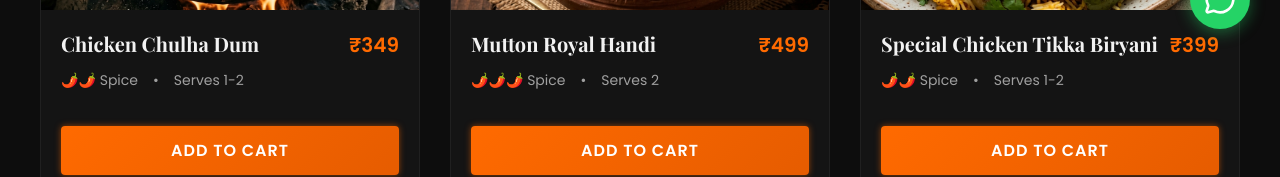
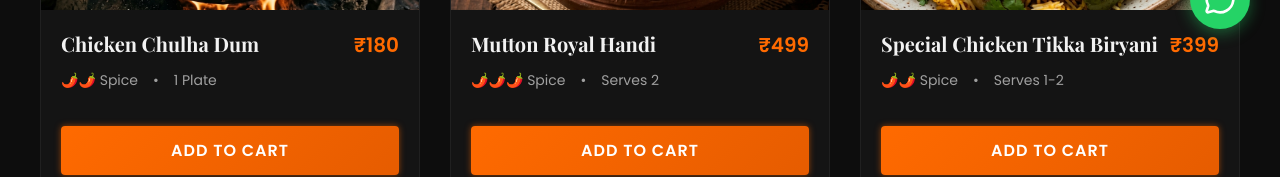
Before and after one commit to bizleap1/Chulha-Biryani-, a React (Vite) app: page /menu in a window 1280 px wide. Shown: the part 741-918 px from the top of the page. Built offline with nearby package versions, Linux system fonts and the light colour scheme.

Commit message:
Update Chicken Chulha Dum price to 180 per plate

```diff
--- a/src/pages/Home.jsx
+++ b/src/pages/Home.jsx
@@ -169,7 +169,7 @@ const Home = () => {
 
           <div style={{ display: 'grid', gridTemplateColumns: 'repeat(auto-fit, minmax(300px, 1fr))', gap: '30px' }}>
             {[
-              { name: 'Chicken Chulha Dum', price: '₹349', tag: '🔥 Most Ordered', img: '/images/chicken_chulha_dum.png' },
+              { name: 'Chicken Chulha Dum', price: '₹180', tag: '🔥 Most Ordered', img: '/images/chicken_chulha_dum.png' },
               { name: 'Mutton Royal Handi', price: '₹499', tag: '👑 Chef Special', img: '/images/mutton_royal_handi.png' },
               { name: 'Mutton Keema Dum', price: '₹549', tag: '⭐ Royal Choice', img: '/images/mutton_keema_dum.png' }
             ].map((dish, i) => (
--- a/src/pages/Menu.jsx
+++ b/src/pages/Menu.jsx
@@ -11,7 +11,7 @@ const Menu = () => {
   const categories = ['All', 'Biryani', 'Mutton', 'Sides', 'Combos'];
 
   const menuItems = [
-    { id: 1, name: 'Chicken Chulha Dum', category: 'Biryani', price: 349, tag: '🔥 Most Ordered', spice: '🌶️🌶️', size: 'Serves 1-2', img: '/images/chicken_chulha_dum.png' },
+    { id: 1, name: 'Chicken Chulha Dum', category: 'Biryani', price: 180, tag: '🔥 Most Ordered', spice: '🌶️🌶️', size: '1 Plate', img: '/images/chicken_chulha_dum.png' },
     { id: 2, name: 'Mutton Royal Handi', category: 'Mutton', price: 499, tag: '👑 Chef Special', spice: '🌶️🌶️🌶️', size: 'Serves 2', img: '/images/mutton_royal_handi.png' },
     { id: 3, name: 'Special Chicken Tikka Biryani', category: 'Biryani', price: 399, tag: '🔥 New', spice: '🌶️🌶️', size: 'Serves 1-2', img: '/images/special_chicken_tikka.png' },
     { id: 8, name: 'Mutton Keema Dum Biryani', category: 'Mutton', price: 549, tag: 'Royal', spice: '🌶️🌶️🌶️', size: 'Serves 2', img: '/images/mutton_keema_dum.png' },
```
